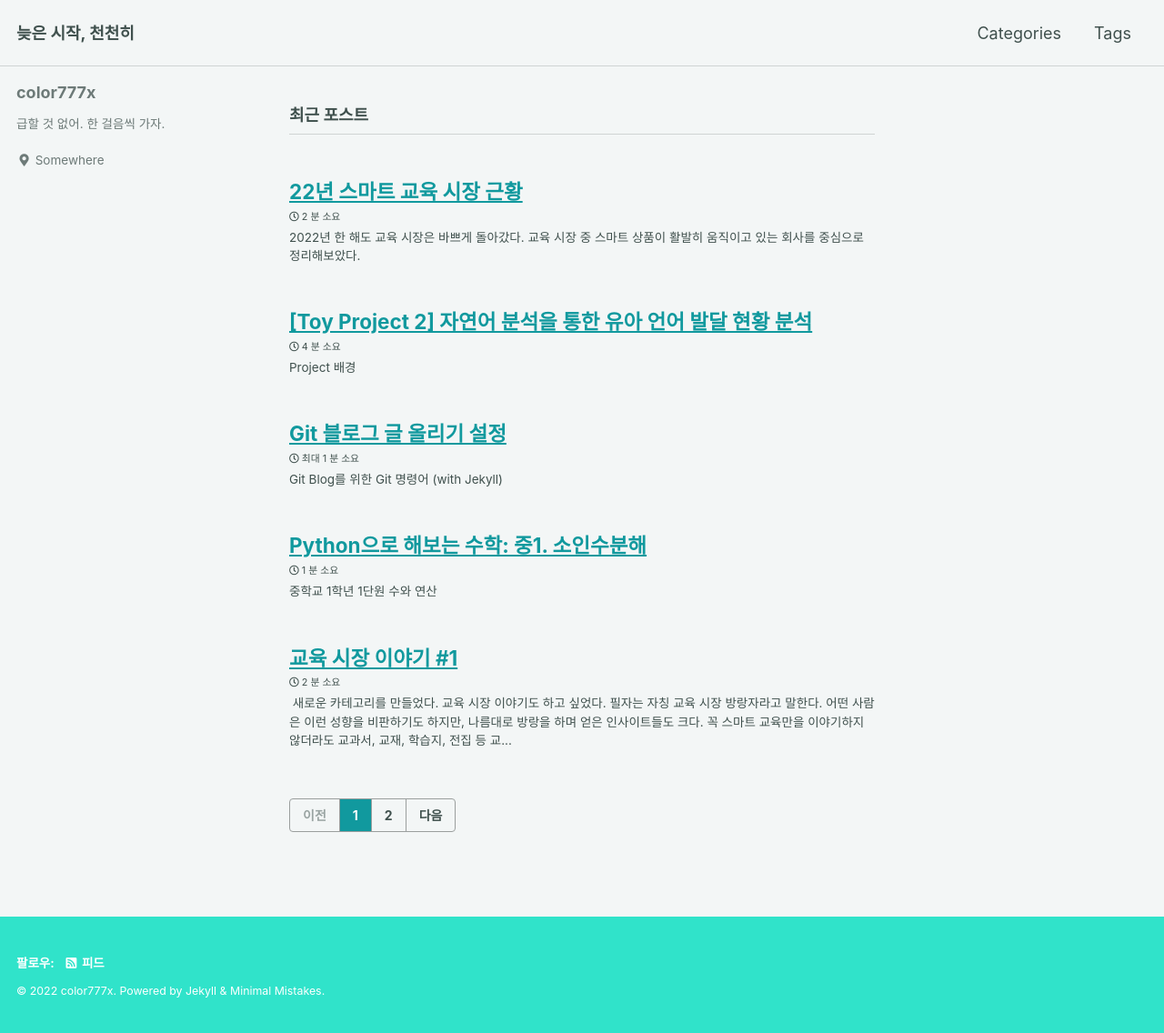
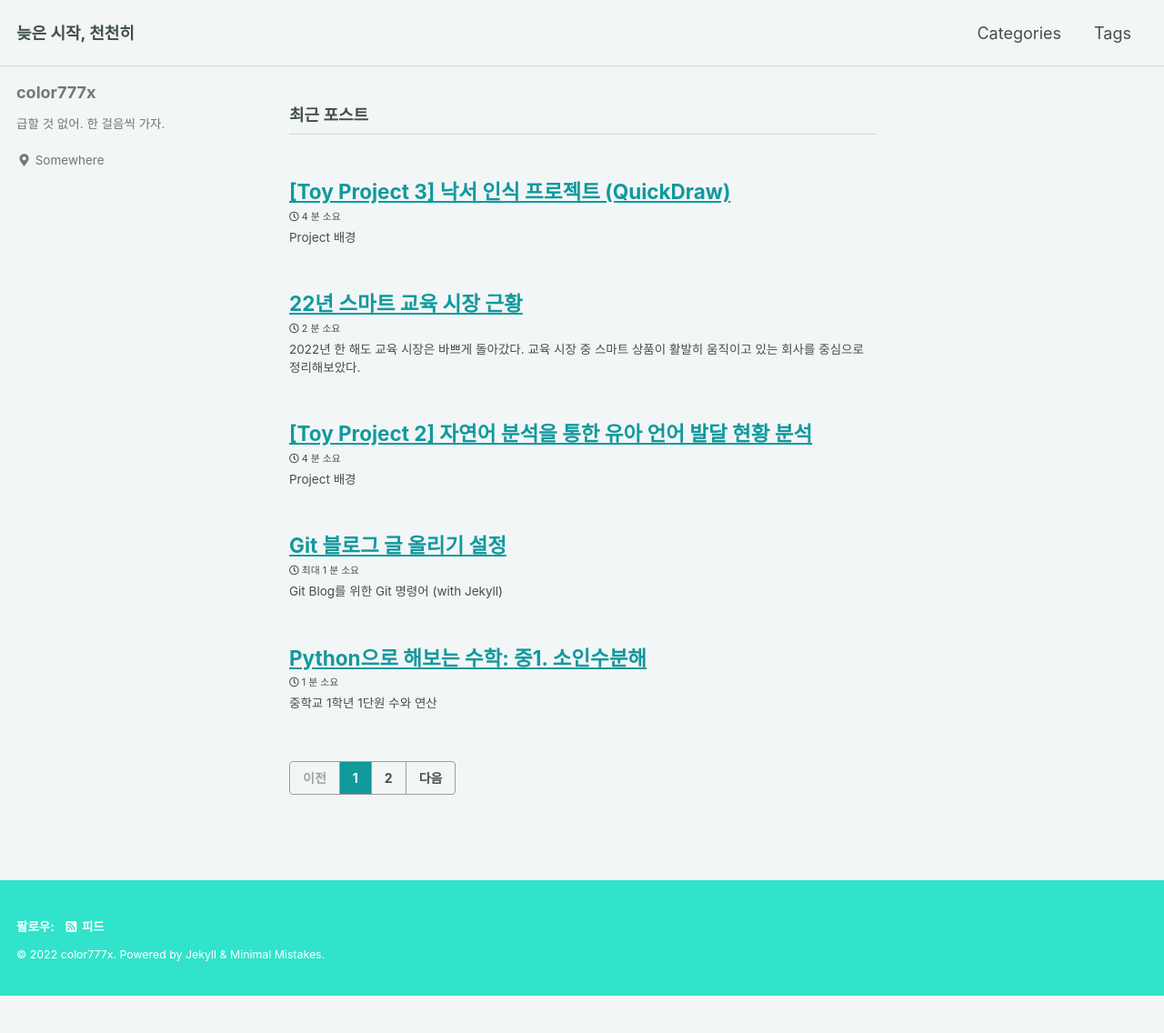
Before and after one commit to color777x/color777x.github.io, a Jekyll site: the page built from index.html, in a window 1280 px wide. Shown: the whole page at 91% size. Built offline with Jekyll 4.4.1, drawn with Linux system fonts in a browser that asks for light colours; cached includes are drawn as plain includes; the list of posts is cut into pages by our own code; after the commit the page ends 1095 px from its top, so only the background shows below that; some of the changed lines change nothing that is shown.

````diff
--- a/_posts/2022-10-27-EduMarket2.md
+++ b/_posts/2022-10-27-EduMarket2.md
@@ -15,7 +15,7 @@
 
 두 번째는 **웅진씽크빅**이다. 21년 매출 성장이 눈에 띄며 20년 대비 124% 매출이 성장했으며 22년에는 연말에는 9704억원의 매출을 예상하고 있다. 20년에 매각했던 북센을 21년 5월에 다시 인수했고, 2000억에 가까운 매출 실적을 내며 씽크빅의 매출 성장을 이끌었다. 북클럽의 회원수는 점점 감소하고 있는 추세이지만 스마트올의 성장이 이어지면서 플랫폼 사업을 이끌고 있는 모습니다. 그외에도 놀이의 발견, 빨간콩 등 교육 플랫폼 서비스에 투자를 지속적으로 이어가고 있다.
 
-세 번째는 **메가스터디교육**이다. 15년 메가스터디에서 인적분할하여 만들어진 메가스터디교육은 엠베스트(중등) 성공에 이어 엘리하이 초등을 18년도 12월에 출시했다. 출시 후 4년만에 회원 약 28만이 되었으며, 메가스터디교육의 매출액은 전년 대비 148% 성장한 7038억을 기록했다. 모델인 유재석과 CM쏭이 큰 몫을 한 것으로 볼수도 있지만, 필자 주변 엄마들의 상품평을 들어보면 다른 상품 대비 엘리하이가 낫다는 평도 있는 것으로 보아, 아무래도 전통적인 입시 위주, 강사 중심의 콘텐츠 파워도 한몫한 것으로 파악된다.
+세 번째는 **메가스터디교육**이다. 15년 메가스터디에서 인적분할하여 만들어진 메가스터디교육은 엠베스트(중등) 성공에 이어 엘리하이 초등을 18년도 12월에 출시했다. 메가스터디교육의 매출액은 전년 대비 148% 성장한 7038억을 기록했다. 모델인 유재석과 CM쏭이 큰 몫을 한 것으로 볼수도 있지만, 필자 주변 엄마들의 상품평을 들어보면 다른 상품 대비 엘리하이가 낫다는 평도 있는 것으로 보아, 아무래도 전통적인 입시 위주, 강사 중심의 콘텐츠 파워도 한몫한 것으로 파악된다.
 
 다음은 **천재교과서**이다. 천재교과서를 대표하는 밀크티는 올해도 꾸준한 성장을 이어가고 있다. 17년 800억원대의 매출액은 21년 2211억원의 매출이 되었다. 이는 비상교육 전체 매출액과 비슷하다. 21년에는 밀크티 유아 상품을 출시했지만 목표 대비 아쉬운 실적을 보이고 있다. 그러나 초등 회원수가 약 13만 명으로 꾸준하게 성장하고 있다. 이는 전통적인 교과서·교재 회사가 만든 디지털 콘텐츠에 대한 고객의 신뢰가 가장 큰 원동력은 아닐까하고 판단한다.
 
--- /dev/null
+++ b/_posts/2022-10-28-ToyProject-QuickDraw.md
@@ -0,0 +1,220 @@
+---
+title: "[Toy Project 3] 낙서 인식 프로젝트 (QuickDraw)"
+header:
+categories:
+  - Toy Project
+tags:
+  - QuickDraw
+  - Python
+---
+
+
+
+# Project 배경
+
+인간이 스스로를 표현하는 원초적인 방법 중 하나인 낙서. 인간의 낙서를 인식할 수 있을까? 여기부터 구글은 출발했을 수도 있다. 아니면 그림 검색을 생각한것인가? 어쨌든 구글이 Quick Draw서비스를 선보인지 몇 년이 지났다. 고맙게도 낙서 데이터를 오픈해주어, 유아에게
+
+
+
+# Project Review
+
+## 기획
+
+먼저 내부 설득을 위해서 근거 자료가 필요했다. 언어 발달과 관련한 논문을 참고했다.
+
+> 한국아동의 문법형태소 습득에 관한 연구: 조사 "가, 이 , 는 , 도 , 를”
+>
+> 언어 교육프로그램이 유아의 언어 능력에 미치는 효과에 대한 메타분석
+>
+> 한국아동이 초기에 획득한 문법적 형태소의 종류 및 획득 시기
+>
+> 한국아동의 언어 발달 연구
+>
+> 초기언어 발달에서 환경적 요인들의 역할 -음소지각, 어휘 습득, 구문 발달을 중심으로
+>
+> 유아의성별과 놀이상황 유형별 평균발화길이와 어휘다양도
+
+논문 자료들을 바탕으로 서비스의 근거를 마련하고 설계하였다. 우선 아이들에게 그림을 그릴 수 있는 주제를 제시하고 그림을 그리면서 설명할 수 있는 활동을 만들었다. 또 다른 활동은 상황을 제시하고 설명하는 활동이었다. 이 활동을 하면서 아이들의 말을 분석하여 학부모 서비스에서 리포트 형태로 제공한다.
+
+## 개발
+
+- 개발 언어: Python
+- 사용 library: stt, konlpy, Kkma, ffmpeg 등
+- 서비스 환경: ubuntu, conda env, flask, mariadb 등
+
+### 영상 변환 (mp4 -> wav)  및 google stt를 활용한 텍스트 추출
+
+유아 서비스에서 api 제공해주어 영상 정보를 받아왔다. 영상의 포멧은 mp4로 저장되어 있어서 텍스트 추출을 위해 wav로 변환해줄 필요가 있었다. 그래서 우선 python의 ffmpeg라이브러리를 활용하였다. ubuntu환경에서 python ffmpeg가 잘 적용이 안되어서 apt-get으로 설치 후 subprocess의 Popen을 활용하여 쉘 커맨드 실행 및 리턴받는 방법으로 변환했다. ffmpeg에서 가장 삽질이 많았던 것 같다.
+
+```python
+args = shlex.split('ffmpeg -i ' + self.input_file + ' -y ' + self.output_file)
+proc = subprocess.Popen(args)
+# 이것은 subprocess로 하위 프로세스가 완료되기 전까지 체크하기 위한 방법이었다.
+while True:
+  poll = proc.poll()
+  if poll is None:
+    print('proc is alive')
+    else:
+      print('proc is dead')
+      break
+      time.sleep(1)
+      proc.wait()
+      result_code = 200
+```
+
+이렇게 해서 얻은 wav파일을 google stt라이브러리를 활용하여 텍스트 추출을 하였다.
+
+```python
+import speech_recognition as sr
+import mov_converter
+import text_analytics
+
+r = sr.Recognizer()
+
+def google_wavtotext(self):
+  nowDate = datetime.datetime.now()
+  reqDate = nowDate.strftime("%Y%m%d%H%M%S")
+
+  savename = self.videoUrl
+  outputname = self.childIdSq+"_"+reqDate+".wav"
+
+  # FFMconverter 객체 생성
+  convert = mov_converter.FFMConvertor(savename, outputname)
+  outfile2, result_code = convert.convert_mp4_subprocess()
+
+  if result_code == 200:
+    korean_audio = sr.AudioFile(outfile2)
+    with korean_audio as source:
+      audio = r.record(source)
+      path = os.path.dirname(os.path.abspath(__file__))
+      with open(path+"google stt 인증키가 포함된 json파일 경로", "r") as f:
+        credentials_json = f.read()
+        try:
+          # google stt 무료 버전. 횟수 제한이 있다.
+          # text = r.recognize_google(audio_data=audio, language='ko-KR')
+
+          # 유료 버전. 회사에 다른 서비스에서 쓰고 있어서...ㅋ
+          text = r.recognize_google_cloud(audio_data=audio, language='ko-KR', credentials_json=credentials_json)
+          # 형태소 분석 객체 생성
+          analytics = text_analytics.Analytics(text)
+          # analytics_Kkma에서 분석 후 결과 리턴
+          nlp_result = analytics.analytics_Kkma()
+          except sr.UnknownValueError:
+            nlp_result = 100
+            print("Google Speech Recognition could not understand audio")
+          except sr.RequestError as e:
+            nlp_result = 100
+            print("Could not request results from Google Speech Recognition service; {0}".format(e))
+  # 분석하면서 생성된 wav 파일 삭제
+  file_del_result = convert.file_delete()
+
+```
+
+### 형태소 분석 (Kkma)
+
+KoNLPy는 한국어 정보처리를 위한 파이썬 패키지이다. (https://konlpy.org/ko/latest/index.html) 해당 패키지에서 제공하는 라이브러리 중 Kkma는 67개나 되는 형태소를 분석해주는 반면에 속도가 느리다. 그래서 실시간 분석 서비스에는 부적합하다고 판단하지만, 우리 서비스는 실시간 서비스가 아니기 때문에 자세한 분석을 택했다.
+
+```python
+from konlpy.tag import *
+
+def analytics_Kkma(self):
+  # kkma 라이브러리 내용
+  kkma = Kkma()
+  # pos함수는 입력된 문장을 리스트 형태로 반환해준다.
+  malist = kkma.pos(self.input_text)
+  # 리스트 안에 튜플 형태로 반환되는 결과 값을 for문으로 가져와서 후처리 해준다.
+  # 튜플의 첫번째 값은 입력된 문장의 분석된 텍스트이고, 두번째 값은 형태소 품사 정보이다.
+  result = {}
+  for i in range(len(malist)):
+    if malist[i][1] not in result:
+      v = malist[i][0]
+      k = malist[i][1]
+      result[k] = v
+      else:
+        v = malist[i][0]
+        k = malist[i][1]
+        result[k] = result[k] + ',' + v
+  # 이후 기타 처리
+```
+
+이렇게 분석되어진 결과를 서비스 db에 입력하고 몇 가지 설정한 형태소 분석의 규칙에 따라 부모들에게 피드백을 한다.
+
+
+
+그러나 형태소를 분석해서 부모에게 유의미한 서비스를 제공하는 것은 쉽지 않은 일 같다. 학문적으로 증명되지 않은 정의에 대해서 전달하는 것에 대한 가치 문제와 단순하게 말의 형태소의 구성 속에서 특징을 찾아 내는 것 자체도 쉽지 않은 일이었다.
+
+하지만! 개선 방안은 추후 찾아서 더 날카롭게 다듬으면 되는 것이고~ 우선은 이렇게 서비스해보면서 관찰해보아야 겠다. 아무것도 하지 않으면 아무것도 변하지 않아.
+
+
+
+##### 참고
+
+* Kkma 제공 형태소 분석
+
+'EC': '연결 어미',
+ 'ECD': '의존적 연결 어미',
+ 'ECE': '대등 연결 어미',
+ 'ECS': '보조적 연결 어미',
+ 'EF': '종결 어미',
+ 'EFA': '청유형 종결 어미',
+ 'EFI': '감탄형 종결 어미',
+ 'EFN': '평서형 종결 어미',
+ 'EFO': '명령형 종결 어미',
+ 'EFQ': '의문형 종결 어미',
+ 'EFR': '존칭형 종결 어미',
+ 'EP': '선어말 어미',
+ 'EPH': '존칭 선어말 어미',
+ 'EPP': '공손 선어말 어미',
+ 'EPT': '시제 선어말 어미',
+ 'ET': '전성 어미',
+ 'ETD': '관형형 전성 어미',
+ 'ETN': '명사형 전성 어미',
+ 'IC': '감탄사',
+ 'JC': '접속 조사',
+ 'JK': '조사',
+ 'JKC': '보격 조사',
+ 'JKG': '관형격 조사',
+ 'JKI': '호격 조사',
+ 'JKM': '부사격 조사',
+ 'JKO': '목적격 조사',
+ 'JKQ': '인용격 조사',
+ 'JKS': '주격 조사',
+ 'JX': '보조사',
+ 'MA': '부사',
+ 'MAC': '접속 부사',
+ 'MAG': '일반 부사',
+ 'MD': '관형사',
+ 'MDN': '수 관형사',
+ 'MDT': '일반 관형사',
+ 'NN': '명사',
+ 'NNB': '일반 의존 명사',
+ 'NNG': '보통명사',
+ 'NNM': '단위 의존 명사',
+ 'NNP': '고유명사',
+ 'NP': '대명사',
+ 'NR': '수사',
+ 'OH': '한자',
+ 'OL': '외국어',
+ 'ON': '숫자',
+ 'SE': '줄임표',
+ 'SF': '마침표, 물음표, 느낌표',
+ 'SO': '붙임표(물결,숨김,빠짐)',
+ 'SP': '쉼표,가운뎃점,콜론,빗금',
+ 'SS': '따옴표,괄호표,줄표',
+ 'SW': '기타기호 (논리수학기호,화폐기호)',
+ 'UN': '명사추정범주',
+ 'VA': '형용사',
+ 'VC': '지정사',
+ 'VCN': "부정 지정사, 형용사 '아니다'",
+ 'VCP': "긍정 지정사, 서술격 조사 '이다'",
+ 'VV': '동사',
+ 'VX': '보조 용언',
+ 'VXA': '보조 형용사',
+ 'VXV': '보조 동사',
+ 'XP': '접두사',
+ 'XPN': '체언 접두사',
+ 'XPV': '용언 접두사',
+ 'XR': '어근',
+ 'XSA': '형용사 파생 접미사',
+ 'XSN': '명사파생 접미사',
+ 'XSV': '동사 파생 접미사'
````
